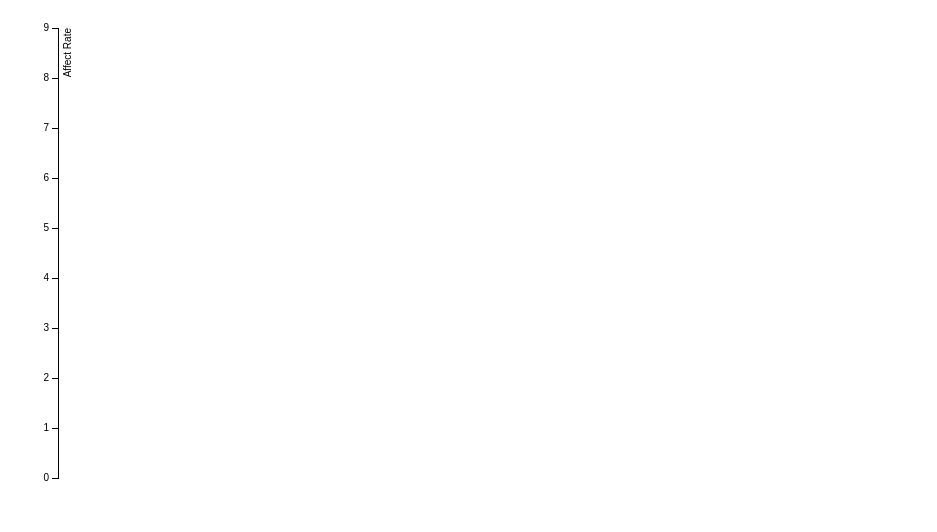
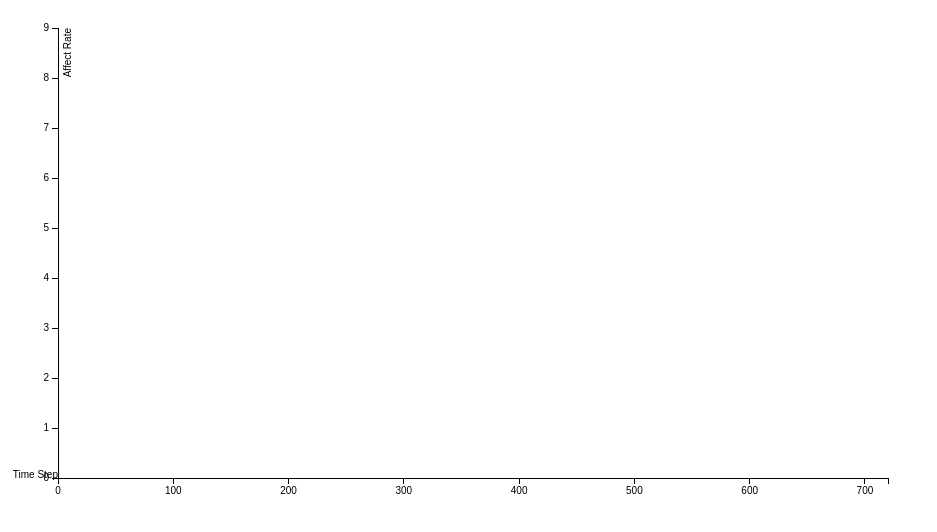
Before and after one commit to lixun910/LCSS, a plain HTML site: page index.html in a window 1280 px wide. Shown: the whole page, without its empty margins (0-937 px from the left). Drawn offline with nearby package versions, Linux system fonts and the light colour scheme.

Commit message:
Update index.html

```diff
--- a/index.html
+++ b/index.html
@@ -66,8 +66,8 @@ d3.text("data/c200.txt", function(text) {
         v = row.split(" "),
         m = v[0],
         f = v[1];
-    male.push({'index':i, 'value':m});
-    female.push({'index':i, 'value':f});
+    male.push({'index':i, 'value':parseInt(m)});
+    female.push({'index':i, 'value':parseInt(f)});
   }
 
   x.domain([0, n]);
@@ -77,8 +77,9 @@ d3.text("data/c200.txt", function(text) {
       .attr("class", "x axis")
       .attr("transform", "translate(0," + height + ")")
       .call(xAxis)
+    .append("text")
       .style("text-anchor", "end")
-      .text("Time Step");;
+      .text("Time Step");
 
   svg.append("g")
       .attr("class", "y axis")
```
